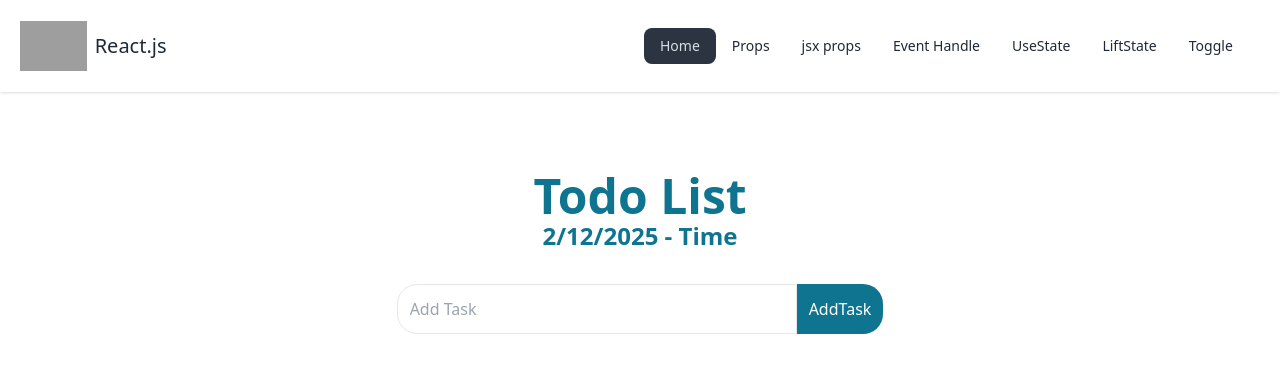
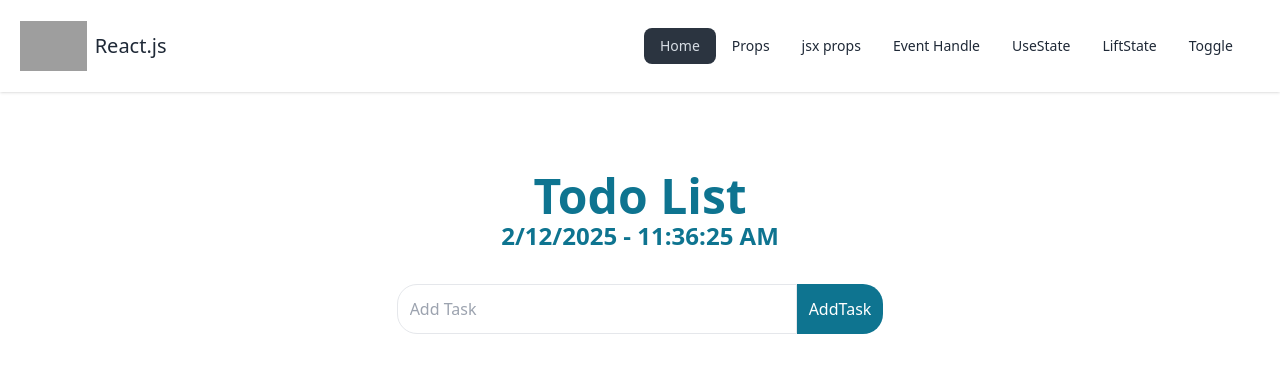
Before and after one commit to minhazapon/react-2025-part2, a React (Vite) app: page / in a window 1280 px wide. Shown: the top 372 px of the page. Built offline with nearby package versions, Linux system fonts and the light colour scheme; grey boxes are pictures that could not be loaded.

Commit message:
added file

```diff
--- a/src/todo file/Todo.jsx
+++ b/src/todo file/Todo.jsx
@@ -29,6 +29,7 @@ function Todo() {
 
     const now = new Date();
     const formatedDate = now.toLocaleDateString();
+    const formatTime = now.toLocaleTimeString()
 
     return (
         <>
@@ -36,7 +37,7 @@ function Todo() {
                 <div>
                     <div>
                         <p className=" text-5xl font-bold text-cyan-700 text-center ">Todo List</p>
-                        <p className=" text-2xl font-bold text-cyan-700 text-center ">{formatedDate} - Time</p>
+                        <p className=" text-2xl font-bold text-cyan-700 text-center ">{formatedDate} - {formatTime}</p>
                     </div>
                     <div className=" flex justify-center mt-8 ">
                         <form onSubmit={handleFormValue} className=" flex items-center">
```
